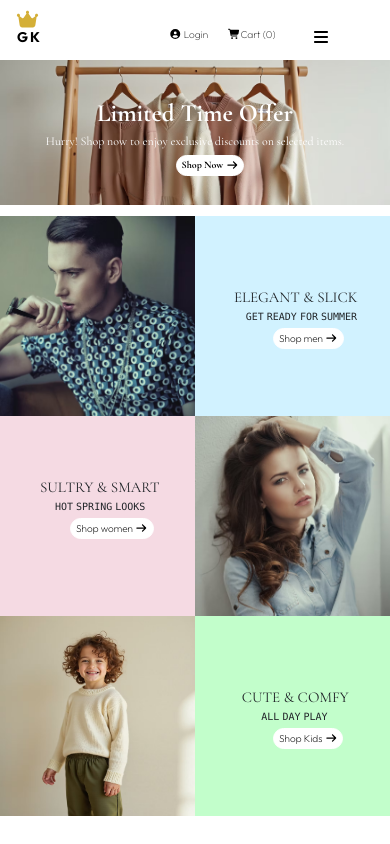
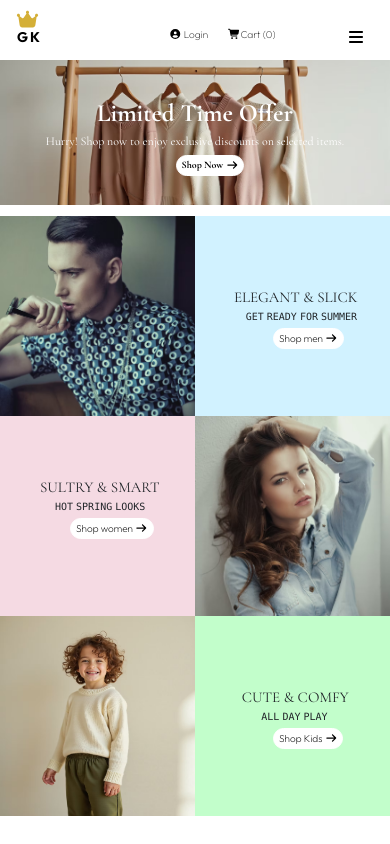
Before and after one commit to Gokulan011/React_project, a React (Vite) app: page / in a window 390 px wide. Shown: the top 844 px of the page. Built offline with nearby package versions, Linux system fonts and the light colour scheme.

Commit message:
new update canvas

```diff
--- a/src/cssfiles/Navbar.css
+++ b/src/cssfiles/Navbar.css
@@ -237,7 +237,7 @@ ul li {
 
   #offcanvas-btn {
     margin-top: -70px;
-    margin-left: 82%;
+    margin-left: 95%;
     position: relative;
     z-index: 5;
     visibility: visible;
```
